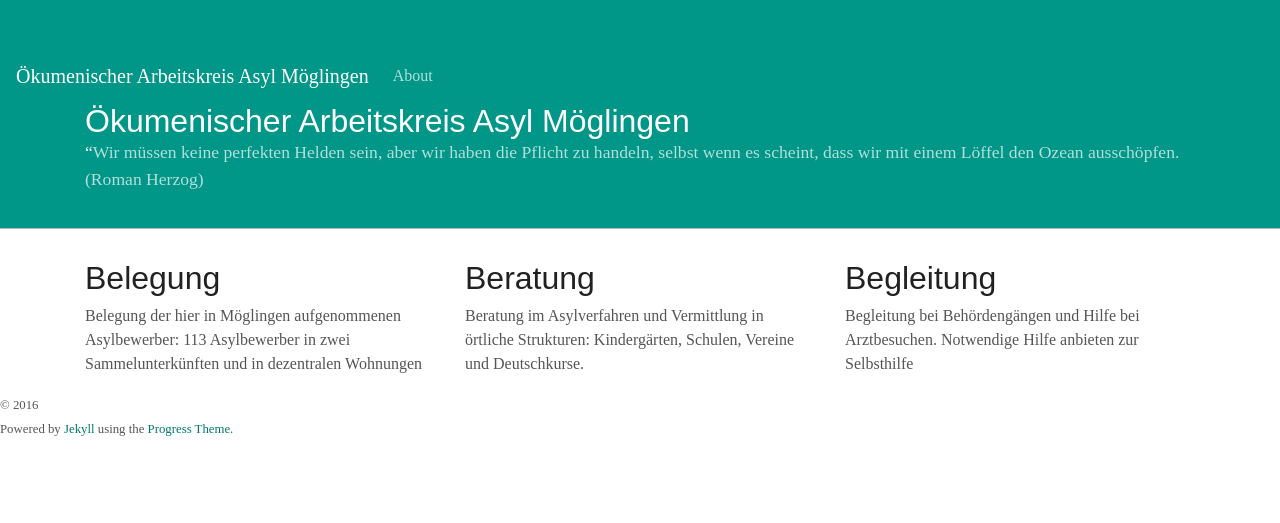
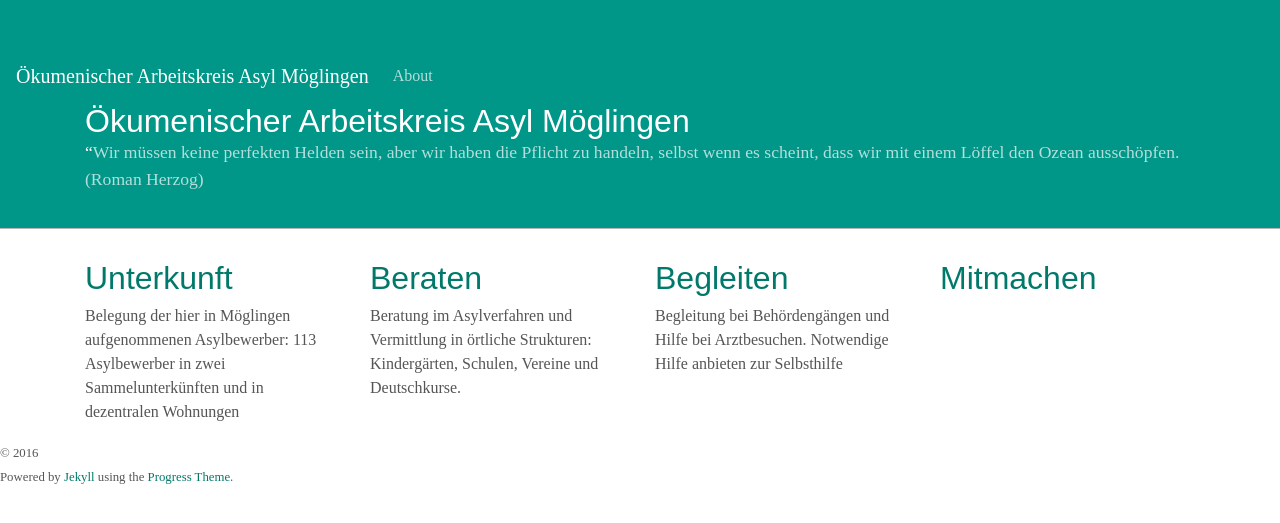
Before and after one commit to waldiTM/oeakam, a Jekyll site: the page built from index.html, in a window 1280 px wide. Shown: the top 523 px of the page. Built offline with Jekyll 4.4.1, drawn with Linux system fonts in a browser that asks for light colours.

Commit message:
Add pages

```diff
--- a/index.html
+++ b/index.html
@@ -29,17 +29,20 @@
     <main>
       <div class="container">
         <div class="row">
-          <div class="col-sm-4">
-            <h2>Belegung</h2>
+          <div class="col-sm-3">
+            <h2><a href="{{ "/unterkunft" | relative_url }}">Unterkunft</a></h2>
             <p>Belegung der hier in Möglingen aufgenommenen Asylbewerber: 113 Asylbewerber in zwei Sammelunterkünften und in dezentralen Wohnungen</p>
           </div>
-          <div class="col-sm-4">
-            <h2>Beratung</h2>
+          <div class="col-sm-3">
+            <h2><a href="{{ "/beraten" | relativ_url }}">Beraten</a></h2>
             <p>Beratung im Asylverfahren und Vermittlung in örtliche Strukturen: Kindergärten, Schulen, Vereine und Deutschkurse.</p>
           </div>
-          <div class="col-sm-4">
-            <h2>Begleitung</h2>
+          <div class="col-sm-3">
+            <h2><a href="{{ "/begleiten" | relativ_url }}">Begleiten</a></h2>
             <p>Begleitung bei Behördengängen und Hilfe bei Arztbesuchen.  Notwendige Hilfe anbieten zur Selbsthilfe</p>
+          </div>
+          <div class="col-sm-3">
+            <h2><a href="{{ "/mitmachen" | relativ_url }}">Mitmachen</a></h2>
           </div>
         </div>
       </div>
```
Also changed, not shown: begleiten.md (added, +4 -0 lines), beraten.md (added, +4 -0 lines), mitmachen.md (added, +17 -0 lines), unterkunft.md (renamed from mitmachen/index.md).
